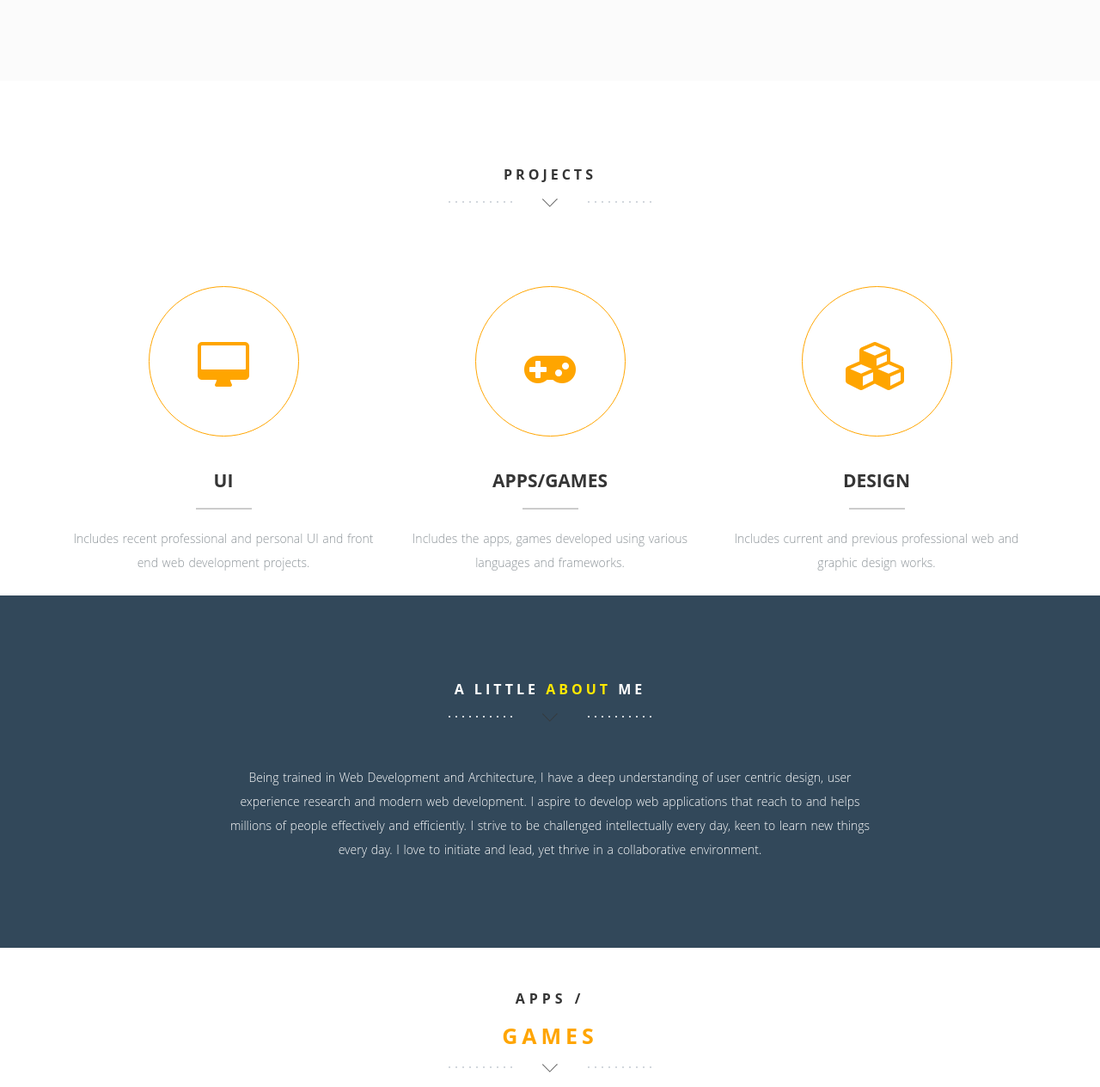
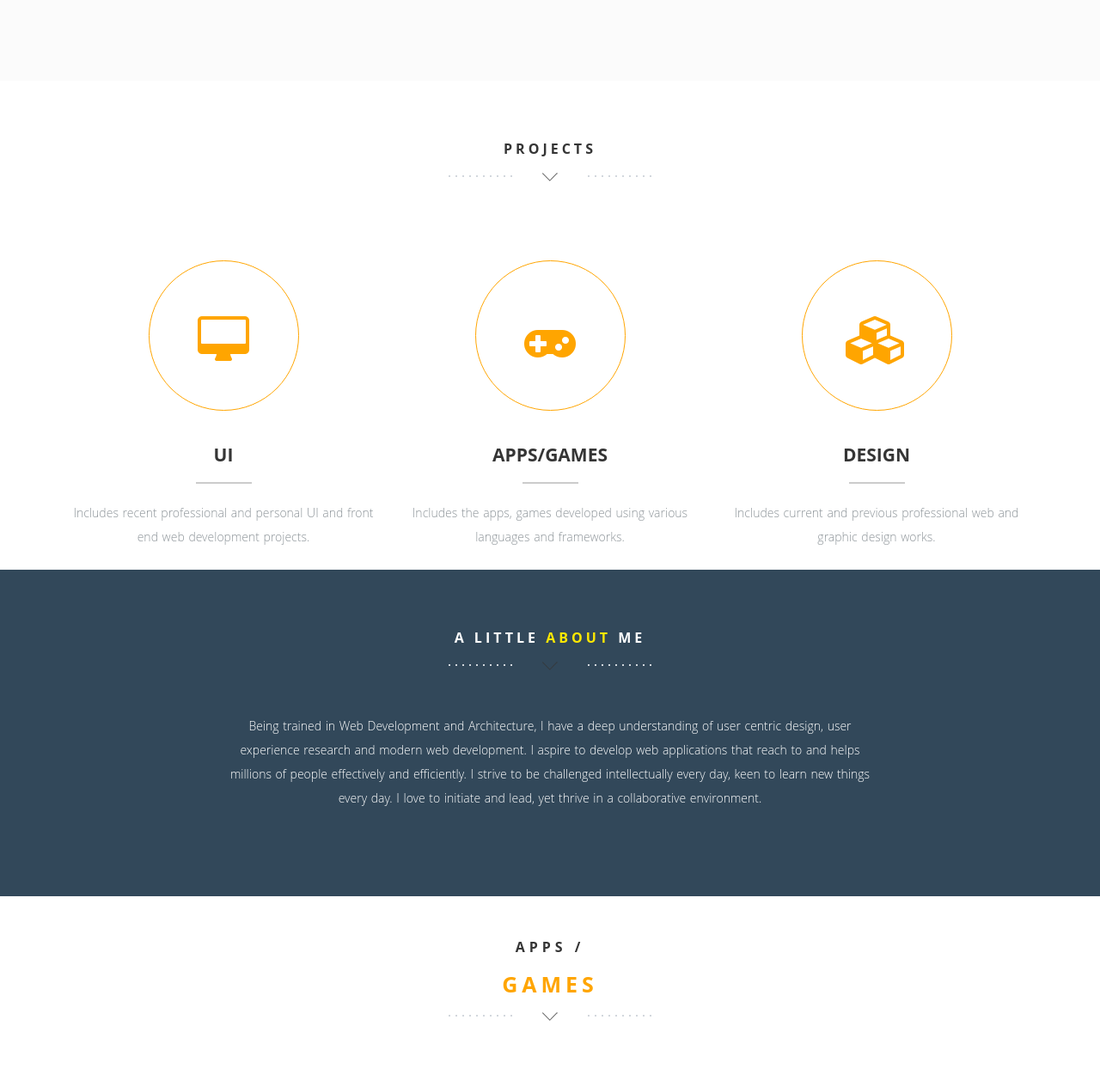
Before and after one commit to kolysg/kolysg, a plain HTML site: page index.html in a window 1280 px wide. Shown: the part 495-1760 px from the top of the page at 86% size. Drawn offline with nearby package versions, Linux system fonts and the light colour scheme; some packages are replaced by stand-ins of ours.

Commit message:
changed padding of title

```diff
--- a/css/style.css
+++ b/css/style.css
@@ -283,11 +283,11 @@ table {
 }
 /* ==========================================================================Section Styles========================================================================== */
 .section-padding-intro {
-	padding:90px 0 10px
+	padding:60px 0 10px
 }
 
 .section-padding {
-	padding:90px 0 100px
+	padding:60px 0 100px
 }
 .dark-bg {
 	background:#f3f5f8;
```
